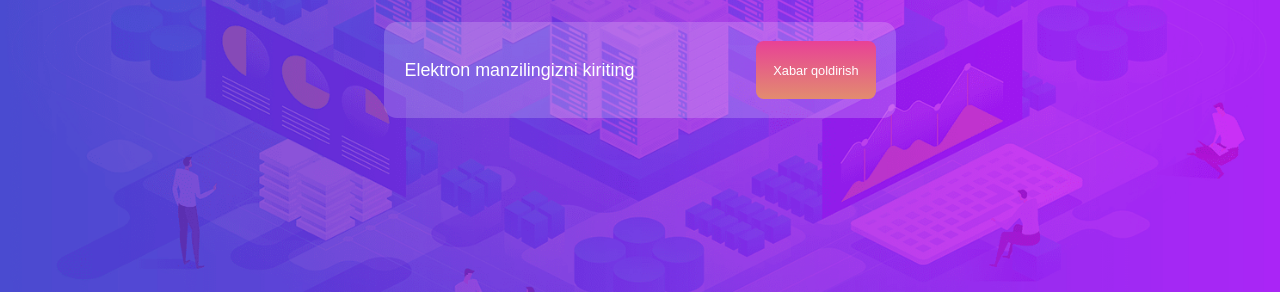
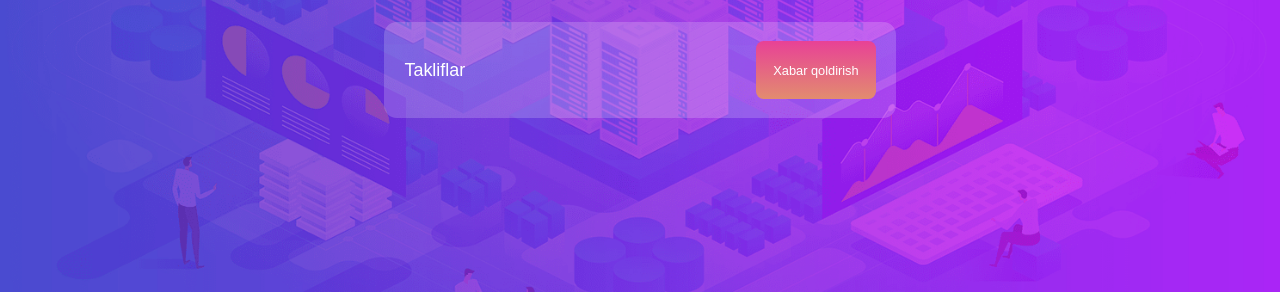
Before and after one commit to AbdujabborovOybek/Soon-Time, a plain HTML site: page Index.html in a window 1280 px wide. Shown: the part 508-800 px from the top of the page. Drawn offline with Linux system fonts and the light colour scheme.

Commit message:
fix placeholder

```diff
--- a/Index.html
+++ b/Index.html
@@ -31,12 +31,7 @@
       </div>
 
       <form action="" id="foorm-card">
-        <input
-          type="text"
-          name=""
-          id=""
-          placeholder="Elektron manzilingizni kiriting"
-        />
+        <input type="text" name="" id="" placeholder="Takliflar" />
 
         <button>Xabar qoldirish</button>
       </form>
```
